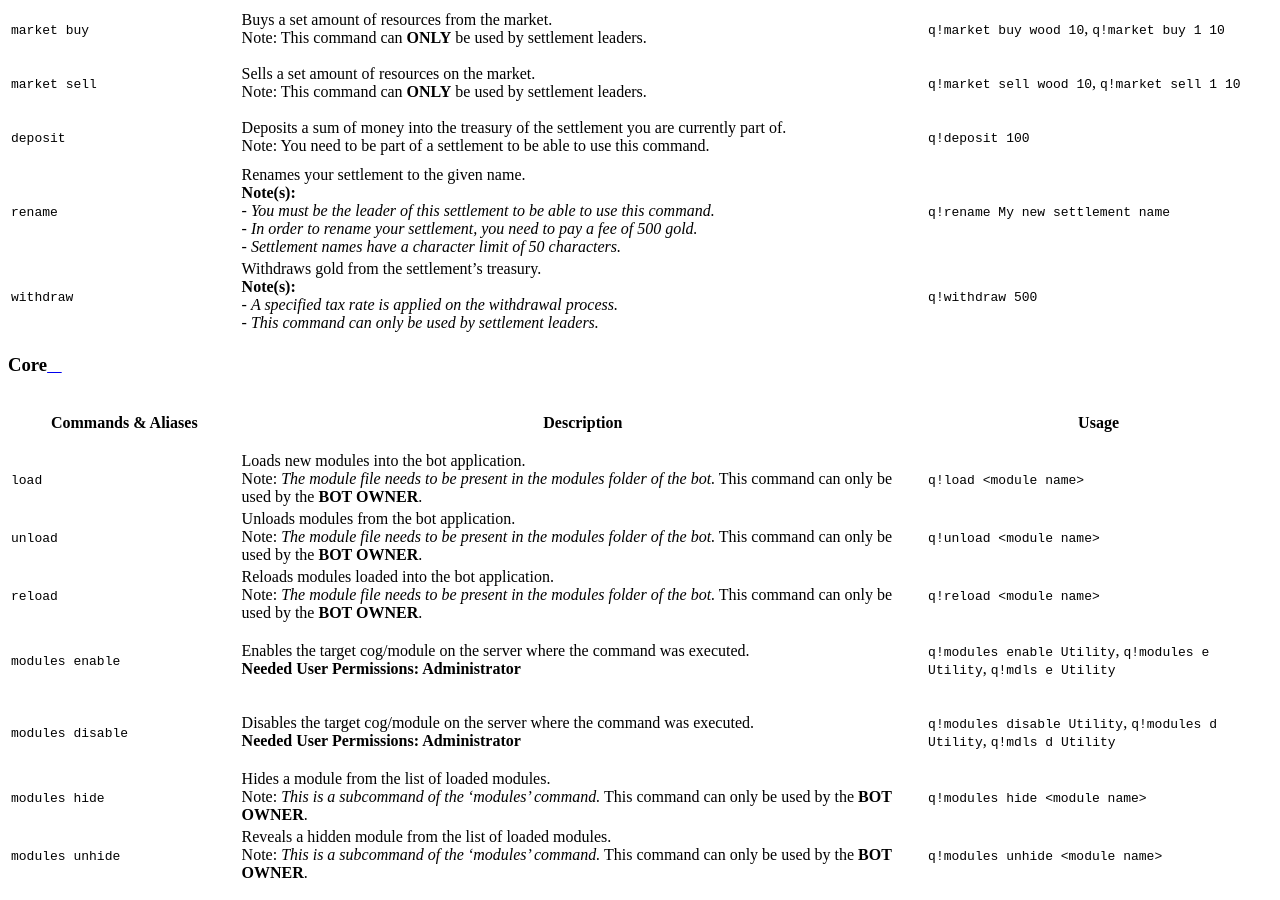
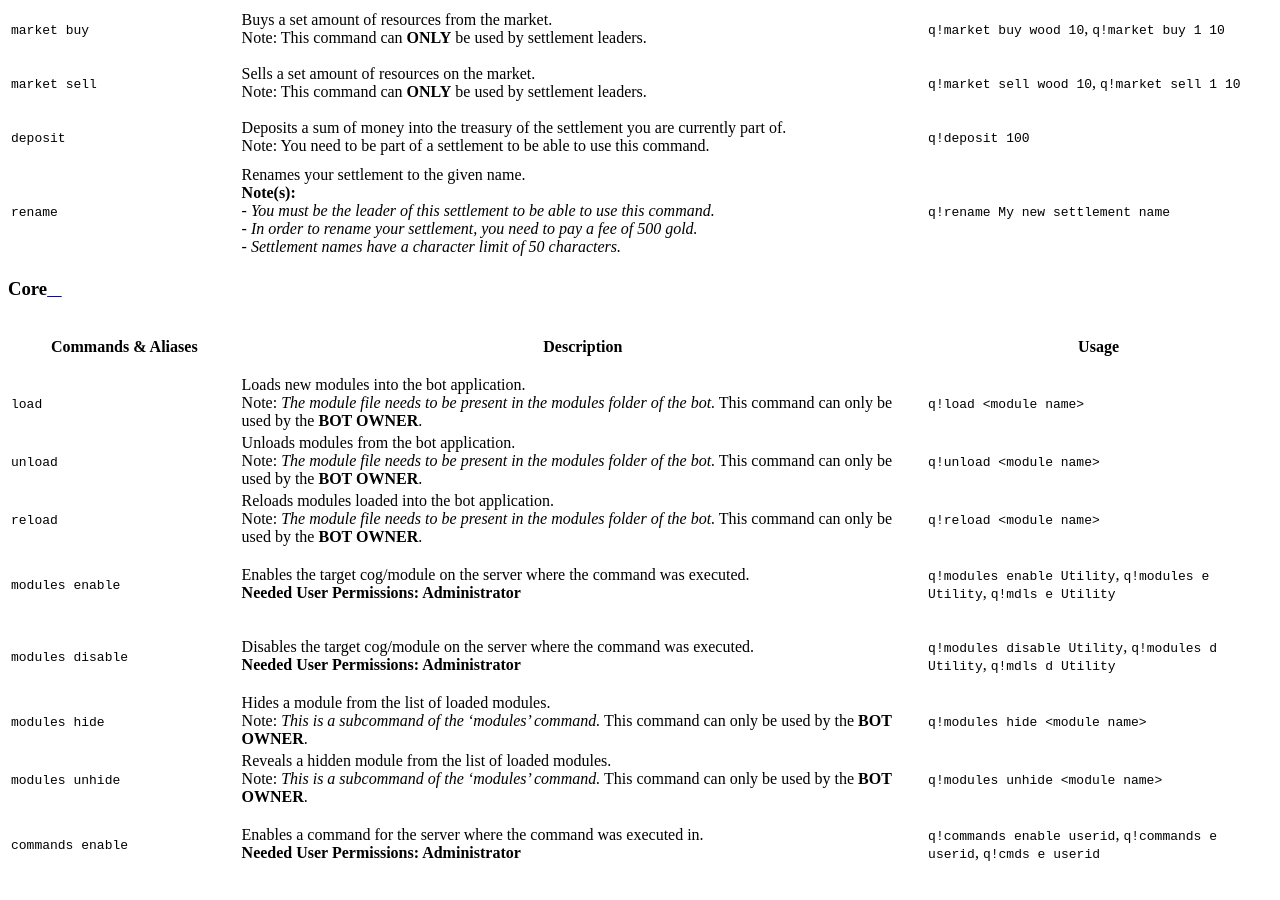
Before and after one commit to dividebynone/quBot, a Sphinx documentation site: the page built from docs/source/commandlist.rst, in a window 1280 px wide and 900 px high, scrolled down 4986 px. Built offline with Sphinx 7.4.7 and the Read the Docs theme 2.0.0, drawn with Linux system fonts in a browser that asks for light colours.

Commit message:
Removed withdraw command from documentation command list

```diff
--- a/docs/source/commandlist.rst
+++ b/docs/source/commandlist.rst
@@ -187,10 +187,6 @@ Conquest
    | - *You must be the leader of this settlement to be able to use this command.*\
    | - *In order to rename your settlement, you need to pay a fee of 500 gold.*\
    | - *Settlement names have a character limit of 50 characters.*", "``q!rename My new settlement name``"
-   "``withdraw``", "| Withdraws gold from the settlement's treasury.\
-   | **Note(s):**\
-   | - *A specified tax rate is applied on the withdrawal process.*\
-   | - *This command can only be used by settlement leaders.*", "``q!withdraw 500``"
 
 Core
 ^^^^
```
